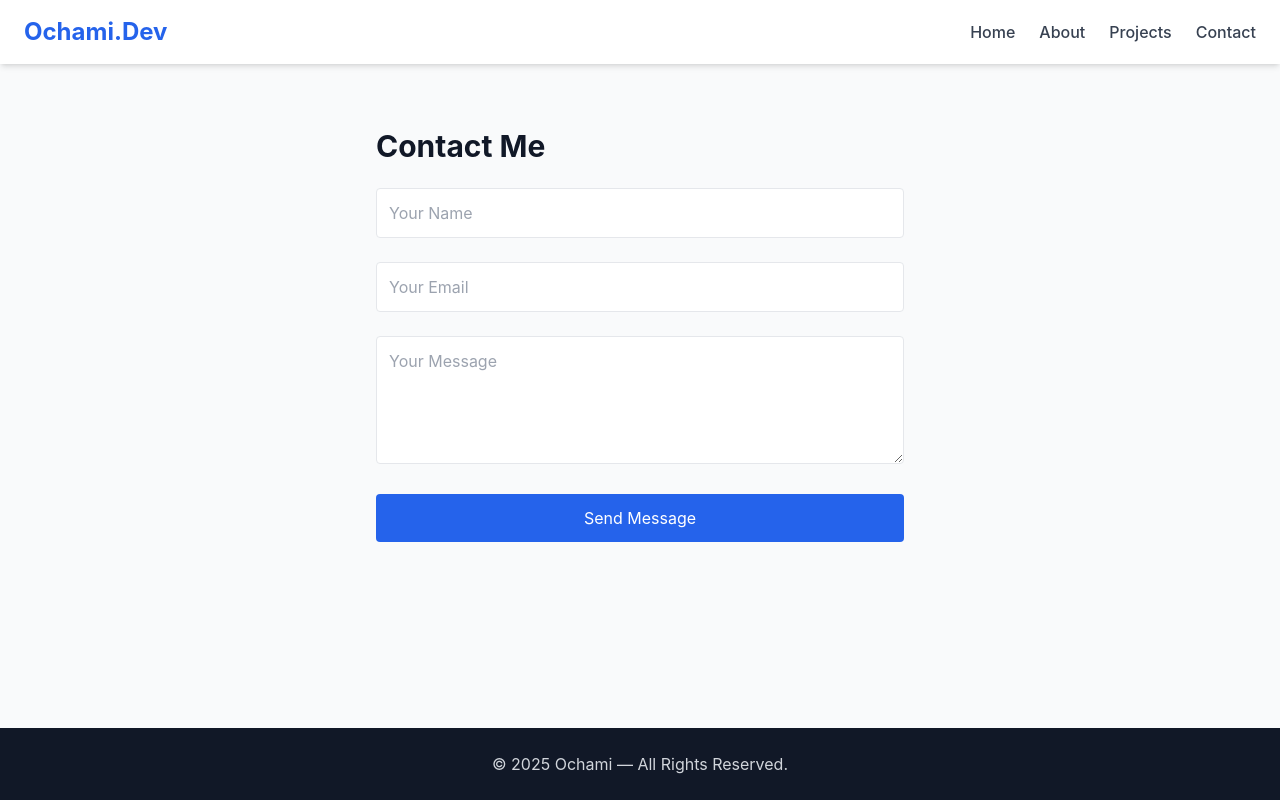
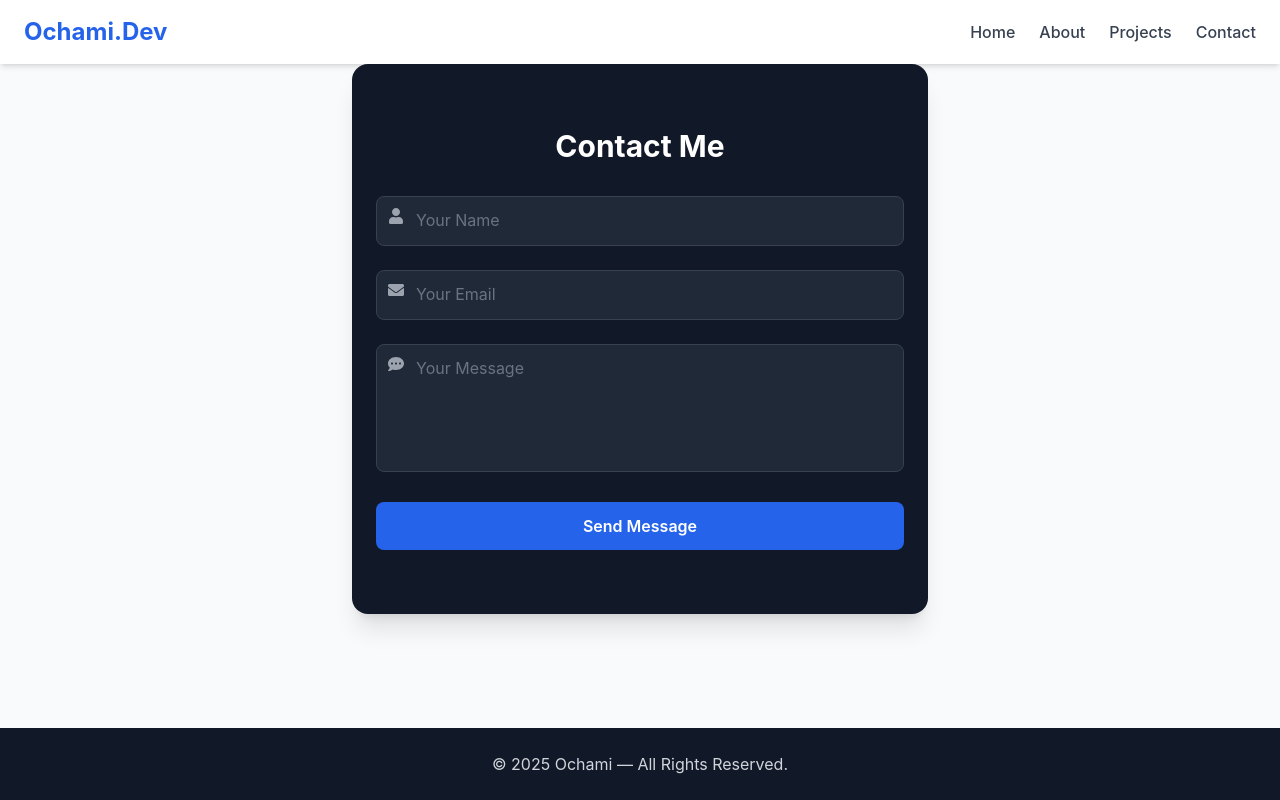
Before and after one commit to ochami-codes/Portfolio, a React (Vite) app: page /contact in a window 1280 px wide. Built offline with nearby package versions, Linux system fonts and the light colour scheme.

Commit message:
Update Contact.jsx

```diff
--- a/src/pages/Contact.jsx
+++ b/src/pages/Contact.jsx
@@ -1,32 +1,88 @@
+import { useState } from "react";
+import { FaUser, FaEnvelope, FaCommentDots } from "react-icons/fa";
+
 export default function Contact() {
+  const [success, setSuccess] = useState(false);
+
+  const handleSubmit = (e) => {
+    e.preventDefault();
+    // Add your submission logic here
+    setSuccess(true);
+    setTimeout(() => setSuccess(false), 4000);
+  };
+
   return (
-    <section className="px-6 py-16 max-w-xl mx-auto">
-      <h2 className="text-3xl font-bold text-gray-900 mb-6">Contact Me</h2>
+    <section className="px-6 py-16 max-w-xl mx-auto bg-gray-900 rounded-2xl shadow-xl">
+      <h2 className="text-3xl font-bold text-white mb-8 text-center">Contact Me</h2>
 
-      <form className="space-y-6">
+      <form className="space-y-6" onSubmit={handleSubmit}>
+        {/* Name Field */}
+        <div className="relative group">
+          <FaUser className="absolute top-3 left-3 text-gray-400 transition-colors duration-200 group-focus-within:text-blue-400" />
           <input
             type="text"
+            id="name"
             placeholder="Your Name"
-          className="w-full p-3 border rounded"
+            className="w-full pl-10 p-3 border border-gray-700 rounded-lg bg-gray-800 text-white placeholder-transparent focus:outline-none focus:ring-2 focus:ring-blue-500 peer transition-all duration-200"
+            required
           />
+          <label
+            htmlFor="name"
+            className="absolute left-10 -top-2 text-gray-400 text-sm transition-all duration-200 peer-placeholder-shown:top-3 peer-placeholder-shown:text-gray-500 peer-placeholder-shown:text-base"
+          >
+            Your Name
+          </label>
+        </div>
 
+        {/* Email Field */}
+        <div className="relative group">
+          <FaEnvelope className="absolute top-3 left-3 text-gray-400 transition-colors duration-200 group-focus-within:text-blue-400" />
           <input
             type="email"
+            id="email"
             placeholder="Your Email"
-          className="w-full p-3 border rounded"
+            className="w-full pl-10 p-3 border border-gray-700 rounded-lg bg-gray-800 text-white placeholder-transparent focus:outline-none focus:ring-2 focus:ring-blue-500 peer transition-all duration-200"
+            required
           />
+          <label
+            htmlFor="email"
+            className="absolute left-10 -top-2 text-gray-400 text-sm transition-all duration-200 peer-placeholder-shown:top-3 peer-placeholder-shown:text-gray-500 peer-placeholder-shown:text-base"
+          >
+            Your Email
+          </label>
+        </div>
 
+        {/* Message Field */}
+        <div className="relative group">
+          <FaCommentDots className="absolute top-3 left-3 text-gray-400 transition-colors duration-200 group-focus-within:text-blue-400" />
           <textarea
+            id="message"
             placeholder="Your Message"
-          className="w-full p-3 border rounded h-32"
+            className="w-full pl-10 p-3 border border-gray-700 rounded-lg bg-gray-800 text-white h-32 resize-none placeholder-transparent focus:outline-none focus:ring-2 focus:ring-blue-500 peer transition-all duration-200"
+            required
           ></textarea>
+          <label
+            htmlFor="message"
+            className="absolute left-10 -top-2 text-gray-400 text-sm transition-all duration-200 peer-placeholder-shown:top-3 peer-placeholder-shown:text-gray-500 peer-placeholder-shown:text-base"
+          >
+            Your Message
+          </label>
+        </div>
 
+        {/* Submit Button */}
         <button
           type="submit"
-          className="w-full bg-blue-600 text-white p-3 rounded hover:bg-blue-700"
+          className="w-full bg-blue-600 text-white py-3 rounded-lg font-semibold transition-all duration-200 hover:bg-blue-700 hover:scale-105"
         >
           Send Message
         </button>
+
+        {/* Success Message */}
+        {success && (
+          <p className="text-green-400 font-medium mt-4 text-center animate-fadeIn">
+            Thank you! Your message has been sent.
+          </p>
+        )}
       </form>
     </section>
   );
```
Lines whose indentation alone changed are shown as unchanged.
